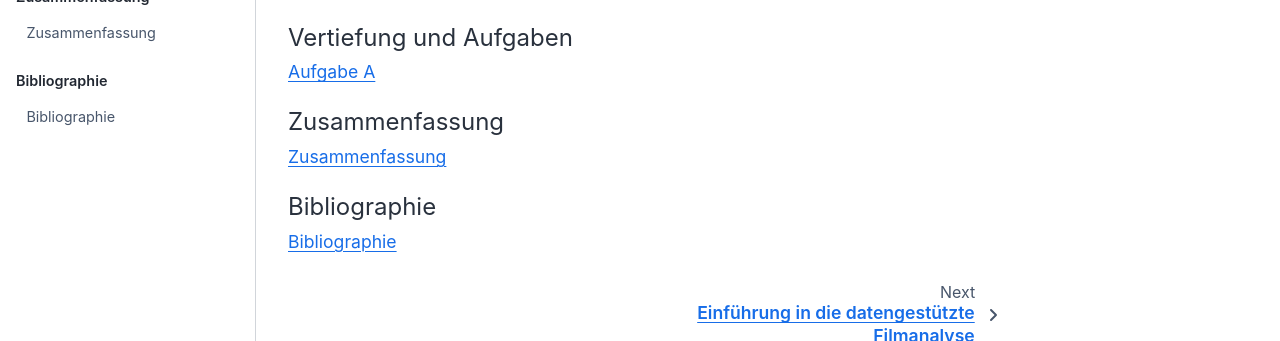
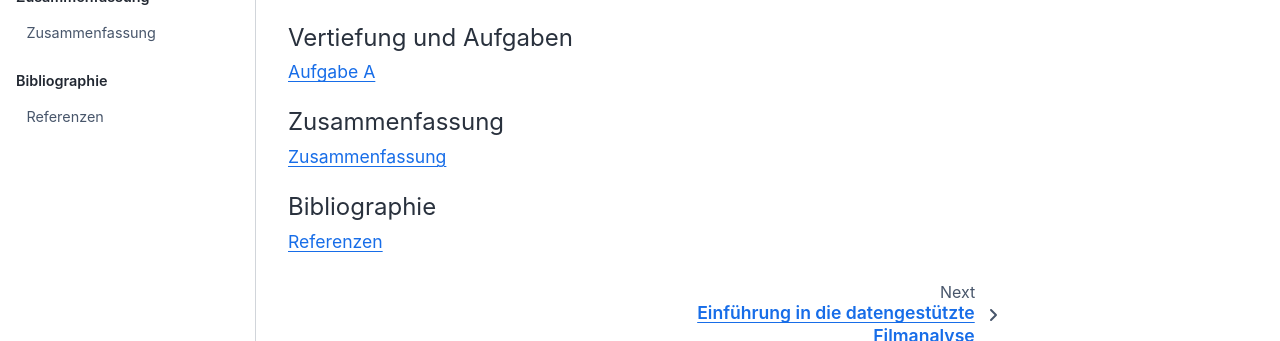
Before and after one commit to quadriga-dk/Bewegtes-Bild-Fallstudie-1, a Jupyter Book: the page built from intro.md, in a window 1280 px wide and 900 px high, scrolled down 1792 px. Shown: the part 464-805 px from the top of the window. Built offline with Jupyter Book 1.0.4 settings and Sphinx 7.4.7 and the Sphinx Book theme 1.1.4, drawn with Linux system fonts in a browser that asks for light colours.

Commit message:
Rename Title

````diff
--- a/Bibliographie.md
+++ b/Bibliographie.md
@@ -1,3 +1,3 @@
-# Bibliographie
+# Referenzen
 ```{bibliography}
 ```
````
